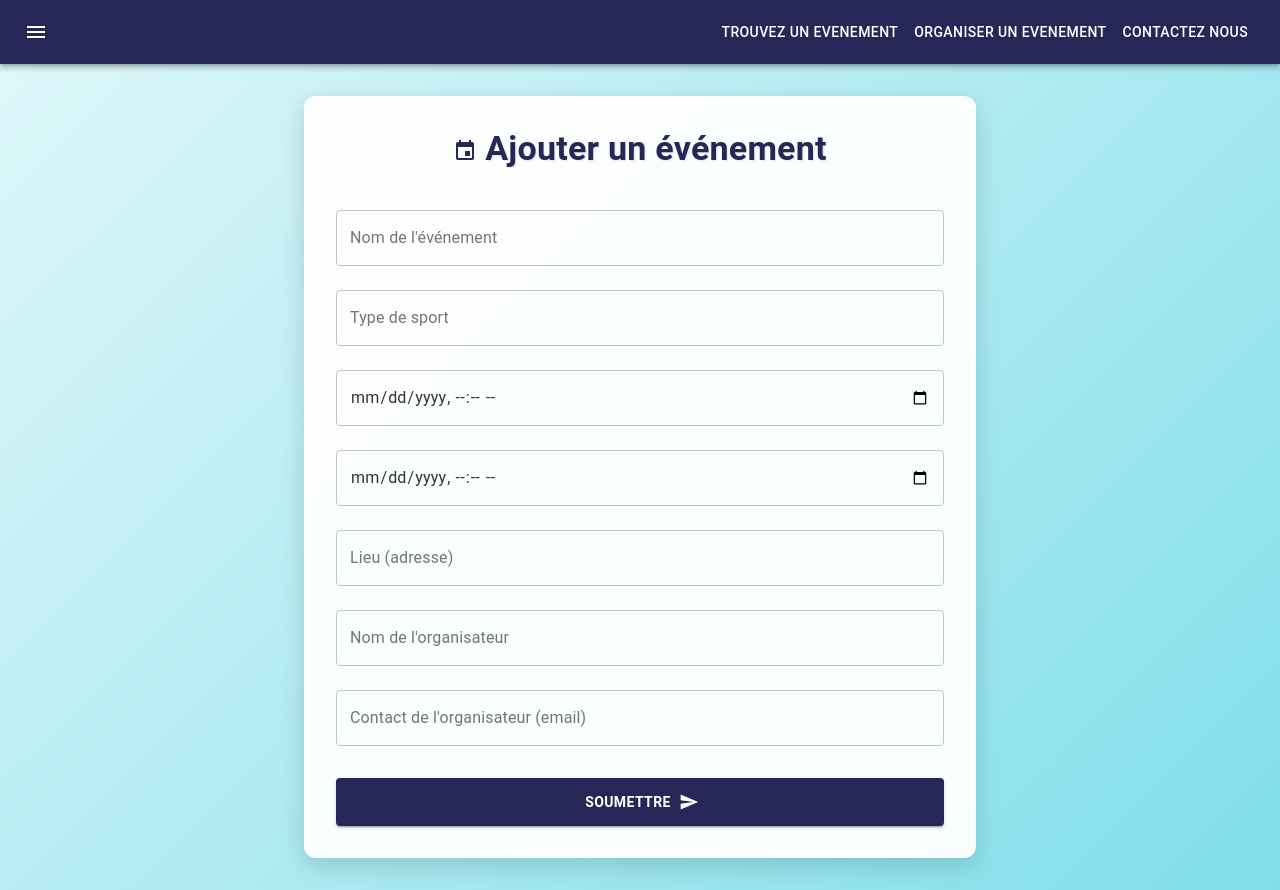
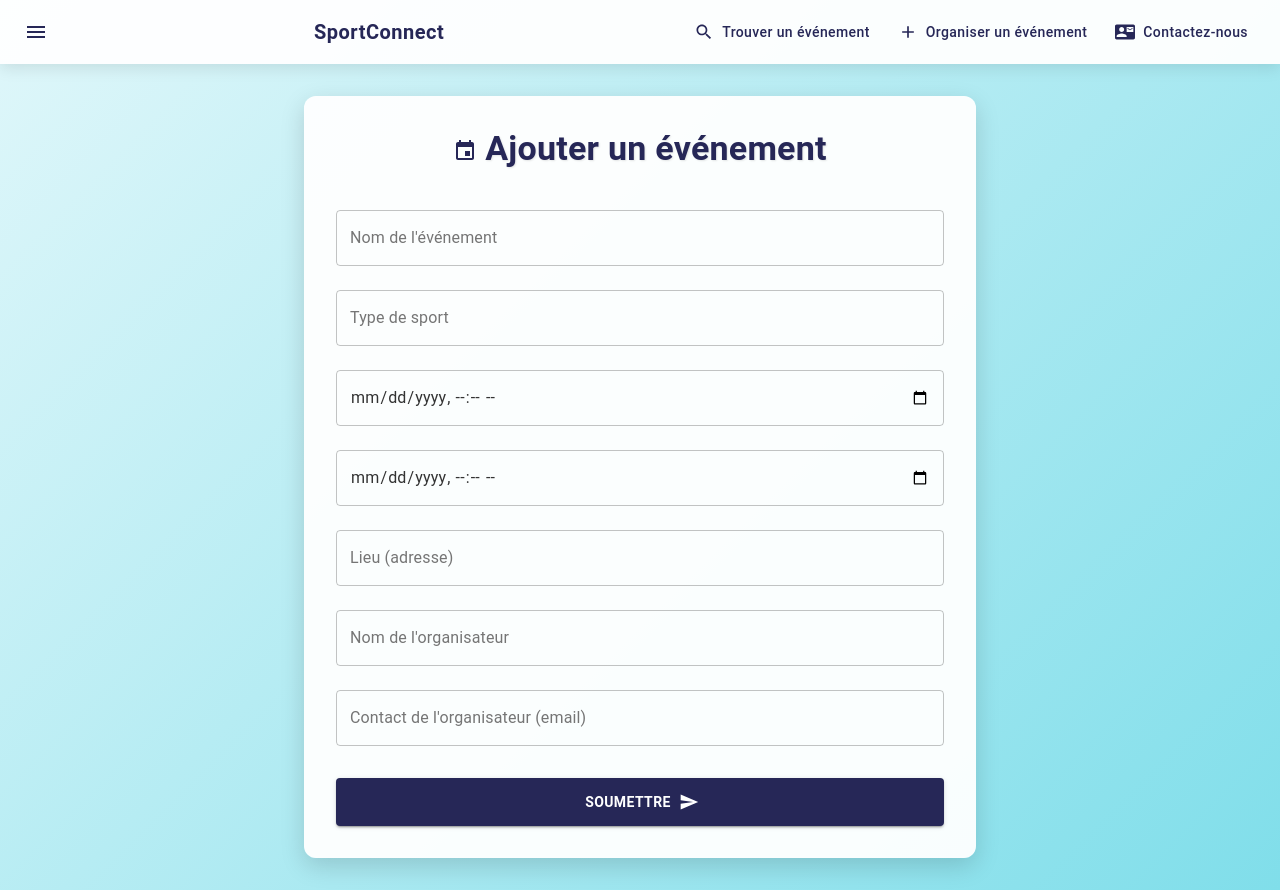
Before and after one commit to ahmeddahdouh/sportconnect_front, a React (Create React App) app: page / in a window 1280 px wide. Built offline with nearby package versions, Linux system fonts and the light colour scheme.

Commit message:
Mise à jour ButtonAppBar : style moderne, icônes et animations fluides

```diff
--- a/src/components/navBarComponent.js
+++ b/src/components/navBarComponent.js
@@ -6,13 +6,15 @@ import Typography from '@mui/material/Typography';
 import Button from '@mui/material/Button';
 import IconButton from '@mui/material/IconButton';
 import MenuIcon from '@mui/icons-material/Menu';
+import SearchIcon from '@mui/icons-material/Search'; // Icône pour "Trouver"
+import AddIcon from '@mui/icons-material/Add'; // Icône pour "Organiser"
+import ContactMailIcon from '@mui/icons-material/ContactMail'; // Icône pour "Contactez-nous"
+import LogoutIcon from '@mui/icons-material/Logout'; // Icône pour "Se déconnecter"
 import { Link } from 'react-router-dom';
-import {useEffect} from "react";
-
+import { useEffect } from "react";
 
 export default function ButtonAppBar(props) {
-    useEffect(() => {
-    }, []);
+    useEffect(() => {}, []);
 
     function bundleLogout() {
         localStorage.clear();
@@ -21,33 +23,136 @@ export default function ButtonAppBar(props) {
 
     return (
         <Box sx={{ flexGrow: 1 }}>
-            <AppBar position="static">
-                <Toolbar>
+            <AppBar
+                position="static"
+                sx={{
+                    backgroundColor: 'rgba(255, 255, 255, 0.95)', // Fond blanc semi-transparent
+                    boxShadow: '0 4px 15px rgba(0,0,0,0.1)', // Ombre subtile
+                    animation: 'slideInDown 0.6s ease-out', // Animation d'entrée
+                }}
+            >
+                <Toolbar sx={{ justifyContent: 'space-between' }}>
+                    {/* Menu Icon */}
                     <IconButton
                         size="large"
                         edge="start"
-                        color="inherit"
+                        color="primary"
                         aria-label="menu"
-                        sx={{ mr: 1 }}
+                        sx={{
+                            mr: 1,
+                            transition: 'all 0.3s ease',
+                            '&:hover': {
+                                transform: 'rotate(90deg)', // Rotation au survol
+                                backgroundColor: 'primary.light',
+                            },
+                        }}
                     >
                         <MenuIcon />
                     </IconButton>
-                    <Typography variant="h6" component="div" sx={{ flexGrow: 1 }}>
-                        {props.username}
+
+                    {/* Username */}
+                    <Typography
+                        variant="h6"
+                        component="div"
+                        sx={{
+                            flexGrow: 1,
+                            color: 'primary.main',
+                            fontWeight: 'bold',
+                            letterSpacing: '0.5px',
+                            animation: 'fadeIn 0.8s ease-in',
+                        }}
+                    >
+                        {props.username || 'SportConnect'} {/* Fallback si pas de username */}
                     </Typography>
-                    <Button color="inherit"  component={Link} to="/booking">Trouvez un Evenement</Button>
-                    <Button color="inherit" component={Link} to="/">Organiser un Evenement</Button>
-                    <Button color="inherit" >Contactez Nous</Button>
-                    { props.username?<Button
-                        color="inherit"
-                        onClick={bundleLogout}
-                        sx={{ fontSize: '1.1rem', fontWeight: 'bold', ml: 2 }} // Taille plus grande, texte gras
-                    >
-                        Se deconnecter
-                    </Button> : null }
 
+                    {/* Navigation Buttons */}
+                    <Box sx={{ display: 'flex', alignItems: 'center', gap: 2 }}>
+                        <Button
+                            color="primary"
+                            component={Link}
+                            to="/booking"
+                            startIcon={<SearchIcon />}
+                            sx={{
+                                fontWeight: 'medium',
+                                textTransform: 'none', // Pas de majuscules forcées
+                                transition: 'all 0.3s ease',
+                                '&:hover': {
+                                    transform: 'scale(1.05)',
+                                    color: 'primary.dark',
+                                    backgroundColor: 'rgba(0, 0, 0, 0.05)',
+                                },
+                            }}
+                        >
+                            Trouver un événement
+                        </Button>
+                        <Button
+                            color="primary"
+                            component={Link}
+                            to="/"
+                            startIcon={<AddIcon />}
+                            sx={{
+                                fontWeight: 'medium',
+                                textTransform: 'none',
+                                transition: 'all 0.3s ease',
+                                '&:hover': {
+                                    transform: 'scale(1.05)',
+                                    color: 'primary.dark',
+                                    backgroundColor: 'rgba(0, 0, 0, 0.05)',
+                                },
+                            }}
+                        >
+                            Organiser un événement
+                        </Button>
+                        <Button
+                            color="primary"
+                            startIcon={<ContactMailIcon />}
+                            sx={{
+                                fontWeight: 'medium',
+                                textTransform: 'none',
+                                transition: 'all 0.3s ease',
+                                '&:hover': {
+                                    transform: 'scale(1.05)',
+                                    color: 'primary.dark',
+                                    backgroundColor: 'rgba(0, 0, 0, 0.05)',
+                                },
+                            }}
+                        >
+                            Contactez-nous
+                        </Button>
+                        {props.username && (
+                            <Button
+                                color="primary"
+                                onClick={bundleLogout}
+                                endIcon={<LogoutIcon />}
+                                sx={{
+                                    fontSize: '1.1rem',
+                                    fontWeight: 'bold',
+                                    transition: 'all 0.3s ease',
+                                    '&:hover': {
+                                        transform: 'scale(1.05)',
+                                        color: 'secondary.main',
+                                        backgroundColor: 'rgba(0, 0, 0, 0.05)',
+                                    },
+                                }}
+                            >
+                                Se déconnecter
+                            </Button>
+                        )}
+                    </Box>
                 </Toolbar>
             </AppBar>
+
+            {/* Animations CSS */}
+            <style jsx global>{`
+                @keyframes fadeIn {
+                    from { opacity: 0; }
+                    to { opacity: 1; }
+                }
+                @keyframes slideInDown {
+                    from { transform: translateY(-20px); opacity: 0; }
+                    to { transform: translateY(0); opacity: 1; }
+                }
+            `}</style>
         </Box>
     );
 }
```
